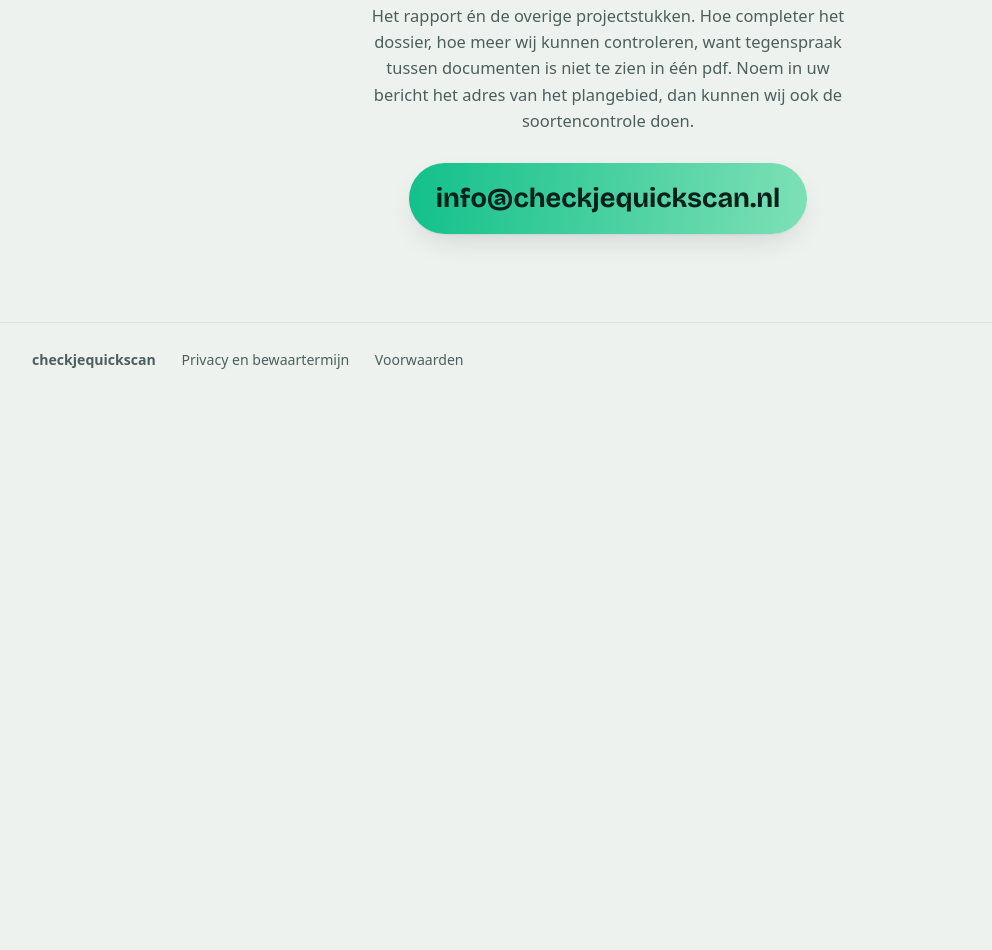
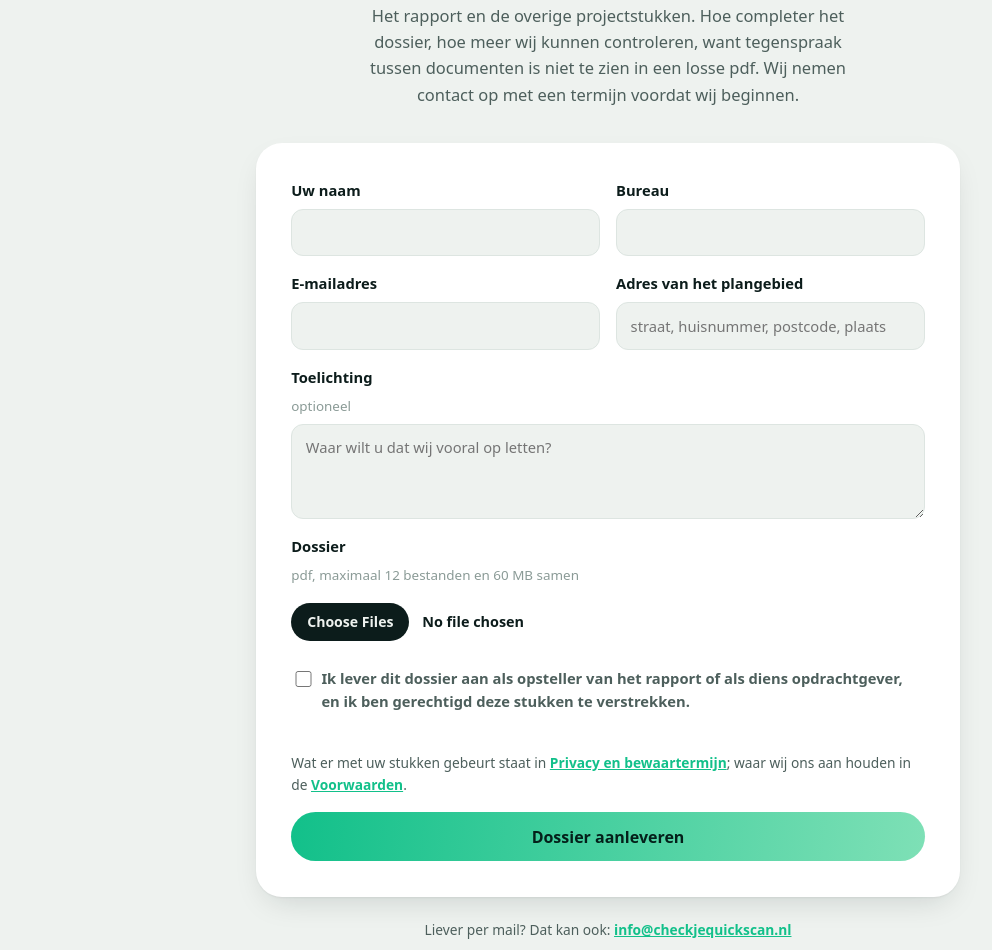
Before and after one commit to wvdham/checkjequickscan, a plain HTML site: page index.html in a window 1280 px wide. Shown: the part 3610-4560 px from the top of the page, without its empty margins (32-1024 px from the left). Before the commit the page ends 4020 px from the top, so only its background shows below. Drawn offline with nearby package versions, Linux system fonts and the light colour scheme; a web font is replaced by a local one.

Commit message:
Aanleverformulier op de site
Een formulier met naam, bureau, mailadres, adres van het plangebied en de pdf's,
plus een verklaring dat de aanleveraar de opsteller of diens opdrachtgever is.
Dat laatste is de enige plek waar de grens uit de voorwaarden te handhaven valt.

Het formulier post naar een eigen Cloudflare Worker die de stukken in R2 zet en
verder niets doet: geen verwerking, geen mail. Zolang het adres van dat
ontvangstpunt niet is ingevuld, verwijst het formulier naar de mail.

Privacypagina noemt Cloudflare nu als subverwerker, maar alleen voor wie via het
formulier aanlevert.

Co-Authored-By: Claude Opus 5 <noreply@anthropic.com>

```diff
--- a/index.html
+++ b/index.html
@@ -190,10 +190,48 @@ setTimeout(function(){
 <section class="slot" id="sturen">
   <div class="wrap">
     <h2 class="op">Stuur ons het dossier</h2>
-    <p class="lood op">Het rapport én de overige projectstukken. Hoe completer het dossier, hoe
-    meer wij kunnen controleren, want tegenspraak tussen documenten is niet te zien in één pdf.
-    Noem in uw bericht het adres van het plangebied, dan kunnen wij ook de soortencontrole doen.</p>
-    <a class="adres op" href="mailto:info@checkjequickscan.nl?subject=Dossier%20tegenlezen">info@checkjequickscan.nl</a>
+    <p class="lood op">Het rapport en de overige projectstukken. Hoe completer het dossier, hoe
+    meer wij kunnen controleren, want tegenspraak tussen documenten is niet te zien in een losse
+    pdf. Wij nemen contact op met een termijn voordat wij beginnen.</p>
+
+    <form class="formulier op" id="aanleverformulier" novalidate>
+      <div class="veldrij">
+        <label>Uw naam
+          <input name="naam" required autocomplete="name" maxlength="120">
+        </label>
+        <label>Bureau
+          <input name="bureau" required autocomplete="organization" maxlength="160">
+        </label>
+      </div>
+      <div class="veldrij">
+        <label>E-mailadres
+          <input name="mail" type="email" required autocomplete="email" maxlength="160">
+        </label>
+        <label>Adres van het plangebied
+          <input name="adres" maxlength="200" placeholder="straat, huisnummer, postcode, plaats">
+        </label>
+      </div>
+      <label>Toelichting <span class="bij">optioneel</span>
+        <textarea name="toelichting" rows="3" maxlength="1200"
+                  placeholder="Waar wilt u dat wij vooral op letten?"></textarea>
+      </label>
+      <label class="bestandsveld">Dossier <span class="bij">pdf, maximaal 12 bestanden en 60 MB samen</span>
+        <input name="dossier" type="file" accept="application/pdf" multiple required>
+      </label>
+      <label class="vinkje">
+        <input name="gerechtigd" type="checkbox" value="ja" required>
+        <span>Ik lever dit dossier aan als opsteller van het rapport of als diens opdrachtgever, en
+        ik ben gerechtigd deze stukken te verstrekken.</span>
+      </label>
+      <p class="klein">Wat er met uw stukken gebeurt staat in
+        <a href="privacy.html">Privacy en bewaartermijn</a>; waar wij ons aan houden in de
+        <a href="voorwaarden.html">Voorwaarden</a>.</p>
+      <button class="knop groot" type="submit">Dossier aanleveren</button>
+      <p class="melding" id="melding" role="status" aria-live="polite" hidden></p>
+    </form>
+
+    <p class="klein op">Liever per mail? Dat kan ook:
+      <a href="mailto:info@checkjequickscan.nl?subject=Dossier%20tegenlezen">info@checkjequickscan.nl</a></p>
   </div>
 </section>
 
@@ -223,6 +261,48 @@ setTimeout(function(){
   window.__animatie = true;
   // Tweede net: vuurt de waarnemer niet, dan staat alles er na twee seconden alsnog.
   setTimeout(() => blokken.forEach(el => el.classList.add('in')), 2000);
+
+  // Het ontvangstpunt. Vul hier het adres in dat wrangler na het uitrollen toont.
+  const ONTVANGST = "";
+
+  const formulier = document.getElementById('aanleverformulier');
+  const melding = document.getElementById('melding');
+  const knop = formulier.querySelector('button[type=submit]');
+
+  function zeg(tekst, soort) {
+    melding.textContent = tekst;
+    melding.className = 'melding ' + (soort || '');
+    melding.hidden = false;
+  }
+
+  formulier.addEventListener('submit', async (e) => {
+    e.preventDefault();
+    if (!ONTVANGST) {
+      zeg('Het aanleverpunt staat nog niet aan. Stuur uw dossier voorlopig per mail naar info@checkjequickscan.nl.', 'fout');
+      return;
+    }
+    if (!formulier.reportValidity()) return;
+
+    const bestanden = formulier.dossier.files;
+    let totaal = 0;
+    for (const b of bestanden) totaal += b.size;
+    if (bestanden.length > 12) { zeg('Maximaal twaalf bestanden.', 'fout'); return; }
+    if (totaal > 60 * 1024 * 1024) { zeg('Samen maximaal 60 MB.', 'fout'); return; }
+
+    knop.disabled = true;
+    zeg('Bezig met versturen, dit kan bij een groot dossier even duren.');
+    try {
+      const r = await fetch(ONTVANGST, { method: 'POST', body: new FormData(formulier) });
+      const uit = await r.json();
+      if (!r.ok) throw new Error(uit.fout || 'er ging iets mis');
+      formulier.reset();
+      zeg('Ontvangen, kenmerk ' + uit.kenmerk + '. U hoort van ons met een termijn voordat wij beginnen.', 'goed');
+    } catch (fout) {
+      zeg(fout.message + '. Lukt het niet, mail dan naar info@checkjequickscan.nl.', 'fout');
+    } finally {
+      knop.disabled = false;
+    }
+  });
 </script>
 </body>
 </html>
--- a/stijl.css
+++ b/stijl.css
@@ -188,3 +188,38 @@ html.js .op.in{opacity:1;transform:none}
   .op{opacity:1;transform:none;transition:none}
   .kaart:hover,.knop:hover,.adres:hover{transform:none}
 }
+
+/* ---------- aanleverformulier ---------- */
+.formulier{background:var(--vel);border-radius:26px;box-shadow:var(--schaduw);
+  padding:clamp(1.4rem,3.5vw,2.2rem);margin:2.2rem auto 0;max-width:44rem;text-align:left;
+  display:grid;gap:1rem}
+.veldrij{display:grid;gap:1rem}
+@media(min-width:40rem){.veldrij{grid-template-columns:1fr 1fr}}
+.formulier label{display:grid;gap:.4rem;font-weight:600;font-size:.92rem}
+.formulier .bij{font-weight:400;color:var(--flauw);font-size:.84rem}
+.formulier input[type=text],.formulier input[type=email],.formulier input:not([type]),
+.formulier textarea{
+  font:inherit;font-weight:400;color:var(--inkt);background:var(--papier);
+  border:1px solid var(--lijn);border-radius:12px;padding:.7rem .85rem;width:100%;
+  transition:border-color .2s,box-shadow .2s}
+.formulier input:focus-visible,.formulier textarea:focus-visible{outline:none;
+  border-color:var(--groen);box-shadow:0 0 0 3px rgba(18,192,138,.18)}
+.formulier textarea{resize:vertical;min-height:5rem}
+.bestandsveld input[type=file]{font:inherit;font-size:.9rem;padding:.6rem 0}
+.bestandsveld input[type=file]::file-selector-button{font:inherit;font-weight:600;
+  font-size:.88rem;border:0;border-radius:999px;padding:.5rem 1rem;margin-right:.8rem;
+  background:var(--inkt);color:var(--papier);cursor:pointer}
+.vinkje{grid-template-columns:auto 1fr;align-items:start;gap:.65rem;font-weight:400;
+  font-size:.92rem;color:var(--inkt-2)}
+.vinkje input{margin-top:.25rem;width:1.05rem;height:1.05rem;accent-color:var(--groen);flex:none}
+.formulier .klein,.slot .klein{font-size:.86rem;color:var(--inkt-2);margin:0}
+.slot .klein{margin-top:1.4rem}
+.formulier a,.slot .klein a{color:var(--groen);font-weight:600}
+.knop.groot{justify-content:center;padding:.85rem 1.6rem;font-size:1rem;
+  background:linear-gradient(96deg,var(--groen),#7ee0b6);color:#04201a;border:0;
+  cursor:pointer;font-family:inherit}
+.knop.groot:disabled{opacity:.55;cursor:progress;transform:none}
+.melding{margin:0;font-size:.92rem;padding:.7rem .9rem;border-radius:12px;
+  background:var(--papier);color:var(--inkt-2)}
+.melding.goed{background:rgba(18,192,138,.12);color:var(--inkt)}
+.melding.fout{background:rgba(255,90,54,.12);color:var(--inkt)}
```
Also changed, not shown: privacy.html (+7 -2 lines).
